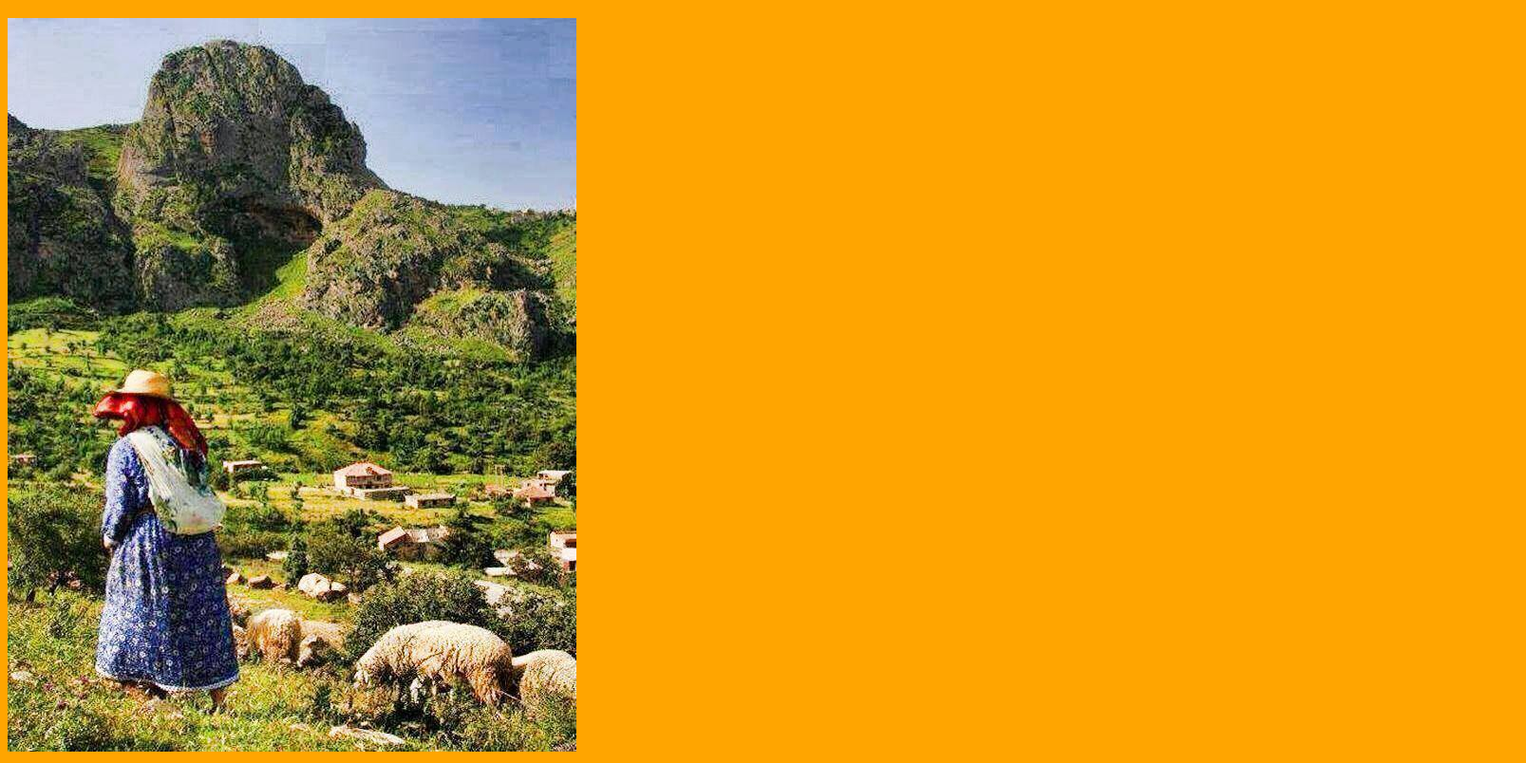
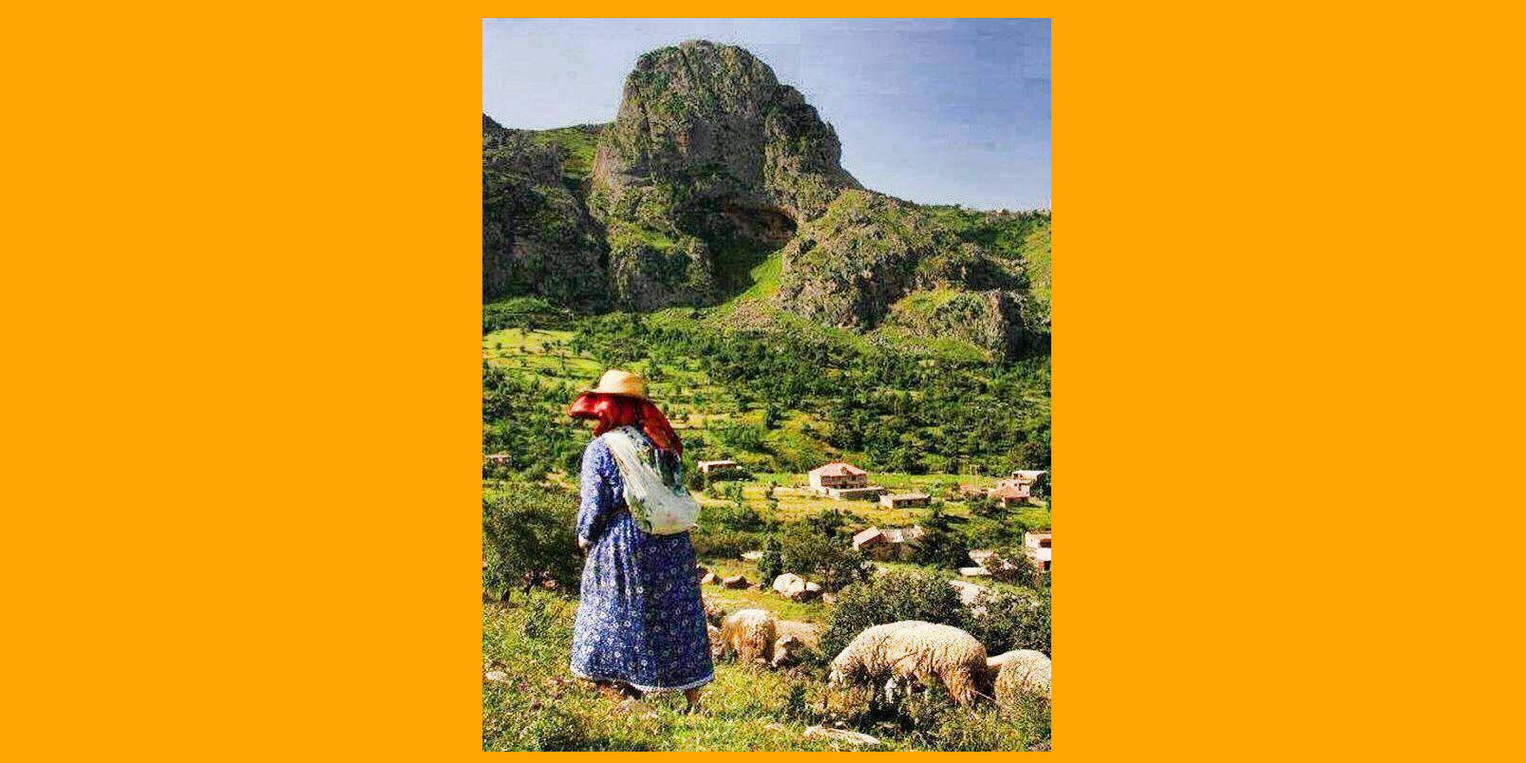
Before and after one commit to faridarezki/Nodetest, a plain HTML site: page public/index.html in a window 1280 px wide. Shown: the part 61-865 px from the top of the page at 95% size, 1607 px wide, since content can reach past the window. Drawn offline with Linux system fonts and the light colour scheme.

Commit message:
rajou d'une margin à img dans style.css

```diff
--- a/public/style.css
+++ b/public/style.css
@@ -3,6 +3,6 @@ body{
 	color: red;
 }
 img{
-	margin:0%,50%;
+	margin:0px 500px;
 }
 //ajout attribut color
```
